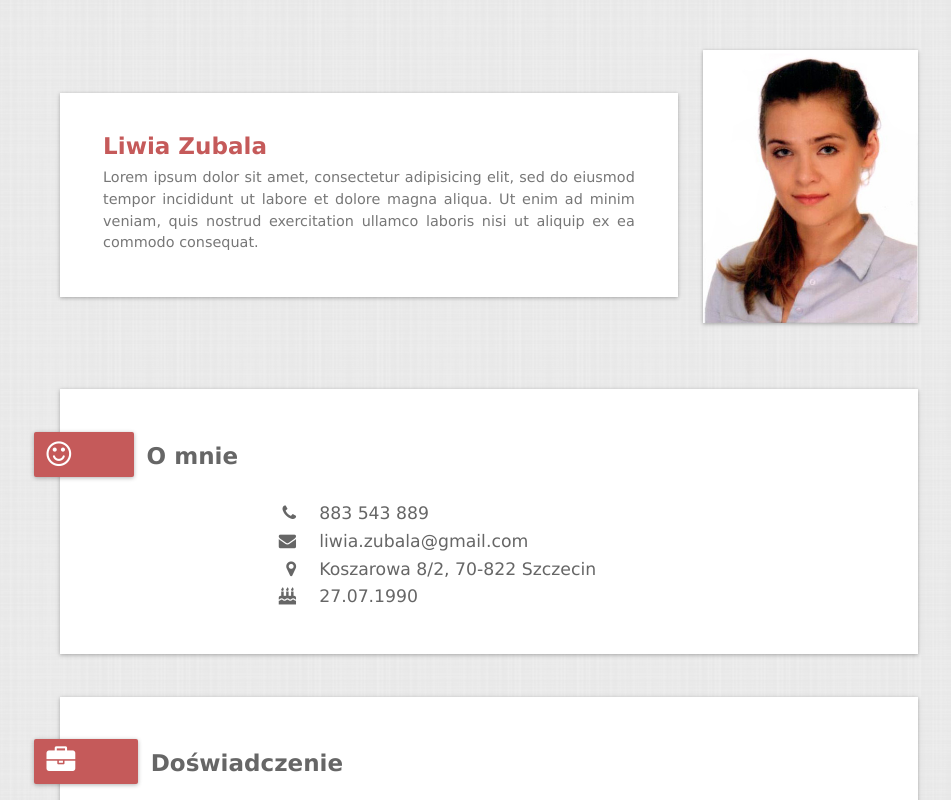
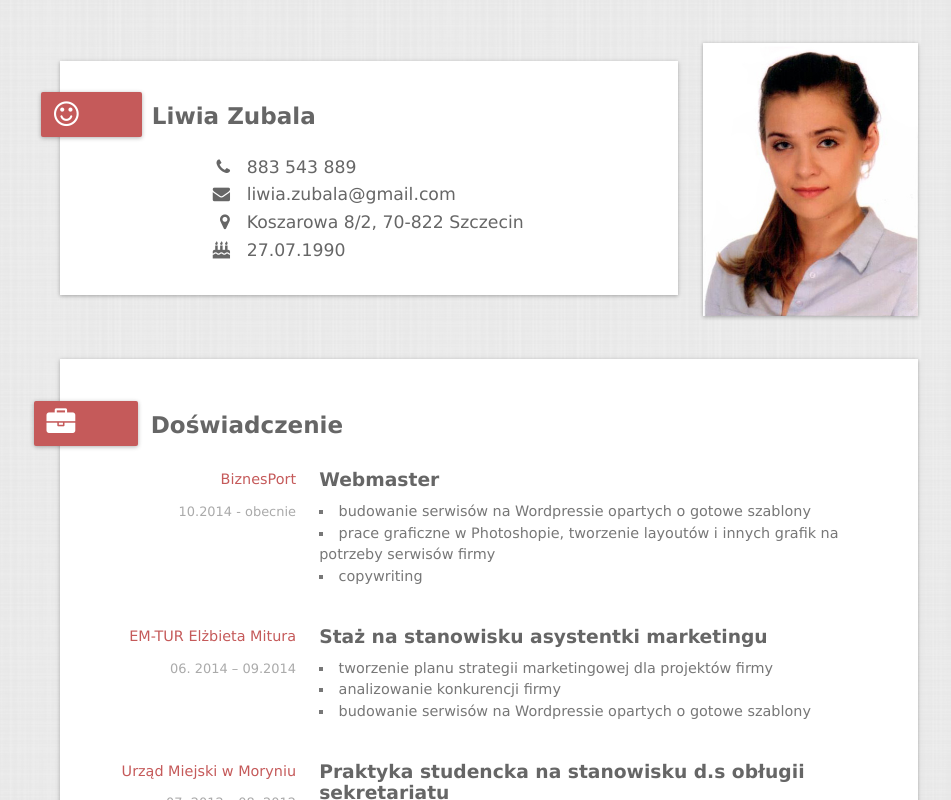
Before and after one commit to liwia-zubala/liwia-zubala.github.io, a plain HTML site: page index.html in a window 1280 px wide. Shown: the top 800 px of the page, without its empty margins (151-1102 px from the left). Drawn offline with nearby package versions, Linux system fonts and the light colour scheme.

Commit message:
zmiana nagłowka

```diff
--- a/css/styles.css
+++ b/css/styles.css
@@ -137,6 +137,8 @@ body {
 }
 header .column_two_two_third{float:left;}
 header .column_two_one_third{float:right;}
+.contact_details {float:right; width:72%;}
+.contact_icons {float: left; width:25%;}
 
 .column_three_one_third {
     width: 33%;
@@ -150,7 +152,7 @@ header .column_two_one_third{float:right;}
 Header
 ------------------------------------------------*/
 header{
-    padding:50px 0;
+    margin:5% 0;
     position: relative;
 }
 nav {
@@ -195,15 +197,14 @@ img {
     float:right;
     box-shadow: 0 1px 4px rgba(0, 0, 0, 0.3);
 }
-#few_words {
-    text-align: justify;
-    margin: 5% 0;
-}
-section, #few_words{
+section{
     box-shadow: 0 1px 4px rgba(0, 0, 0, 0.3);
     padding:5%;
     margin-bottom: 5%;
     background:#fff;
+}
+section#about {
+    margin: 3% 0 !important;
 }
 /*----------------------------------------------
 Sections
@@ -277,13 +278,13 @@ Media
 #main_wrapper {
 width: 100%;
 margin: 0 auto;
-padding: 50 4% 50px;}
+padding: 50px 4% 50px;}
 section, header {padding:0 !important;}
 .title{padding-bottom: 1%;}
 nav,.level span, .level {display:none;}
 #skills p{float:left;}
 header, section{margin-bottom: 2%;}
-#few_words{margin:0;}
+header .column_two_two_third {margin:0;}
 .cv_item{padding-bottom: 2%;}
 .cv_item:last-child{padding-bottom: 0%;}
 .icon{border-right: 0 !important; left:0%;}
--- a/index.html
+++ b/index.html
@@ -17,48 +17,43 @@
 <body>
 	<div id="main_wrapper">
 	<header class="clearfix">
-		<div id="fixed_nav">
 		<nav>
 			<ul>
 				<li><a href="#about">O mnie</a></li>
 				<li><a href="#experience">Doświadczenie</a></li>
-					<li><a href="#education">Edukacja</a</li>
-					<li><a href="#skills">Umiejętności</a></li>
+				<li><a href="#skills">Umiejętności</a</li>
+				<li><a href="#education">Edukacja</a></li>
 				<li><a href="#hobbies">Zainteresowania</a></li>
 			</ul>
 		</nav>
-		</div>
 		<div class="column_two_one_third">
 			<img src="me.jpg" alt="me">
 		</div>
-		<div id="few_words" class="column_two_two_third">
-			<h2>Liwia Zubala</h2>
-			<p>Lorem ipsum dolor sit amet, consectetur adipisicing elit, sed do eiusmod
-			tempor incididunt ut labore et dolore magna aliqua. Ut enim ad minim veniam,
-			quis nostrud exercitation ullamco laboris nisi ut aliquip ex ea commodo
-			consequat.</p>
-		</div>
 
-	</header>
-	<div id="main_content">
+		<div class="column_two_two_third">
 		<section id="about">
 			<div class="title">
 				<i class="icon fa fa-smile-o"></i>
-				<h3>O mnie</h3>
+				<h3> Liwia Zubala</h3>
 			</div>
-			<ul class="description column_two_one_third">
+			<ul class="contact_icons description">
 				<li><i class="fa fa-phone"></i></li>
 				<li><i class="fa fa-envelope"></i></li>
 				<li><i class="fa fa-map-marker"></i></li>
 				<li><i class="fa fa-birthday-cake"></i></li>
 			</ul>
-			<ul class="details column_two_two_third">
+			<ul class="contact_details details">
 				<li>883 543 889</li>
 				<li><a href="mailto:liwia.zubala@gmail.com">liwia.zubala@gmail.com</a></li>
 				<li>Koszarowa 8/2, 70-822 Szczecin</li>
 				<li>27.07.1990</li>
 			</ul>
 		</section>
+		<div>
+
+	</header>
+
+	<div id="main_content">
 
 		<section id="experience">
 			<div class="title">
```
Lines whose indentation alone changed are shown as unchanged.
